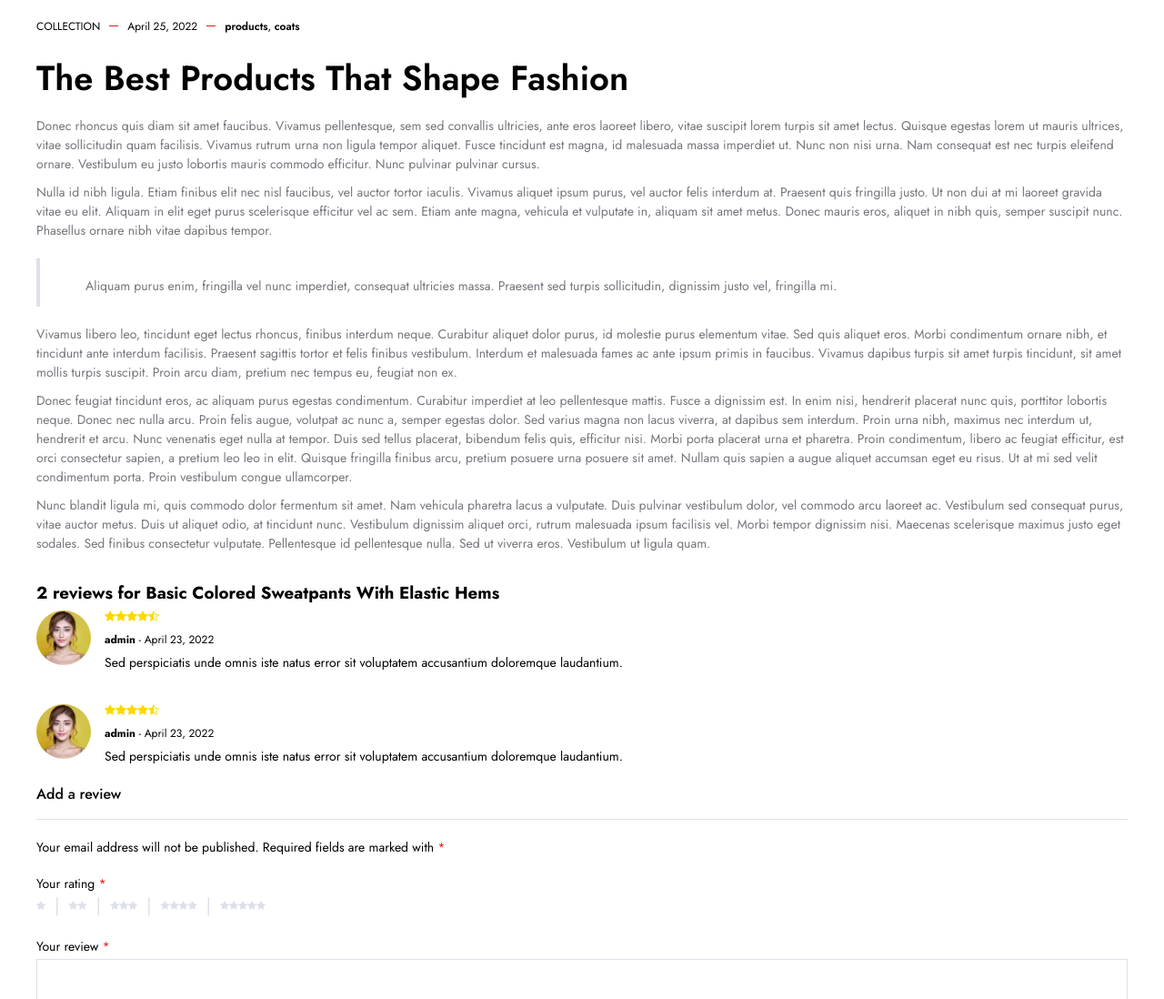
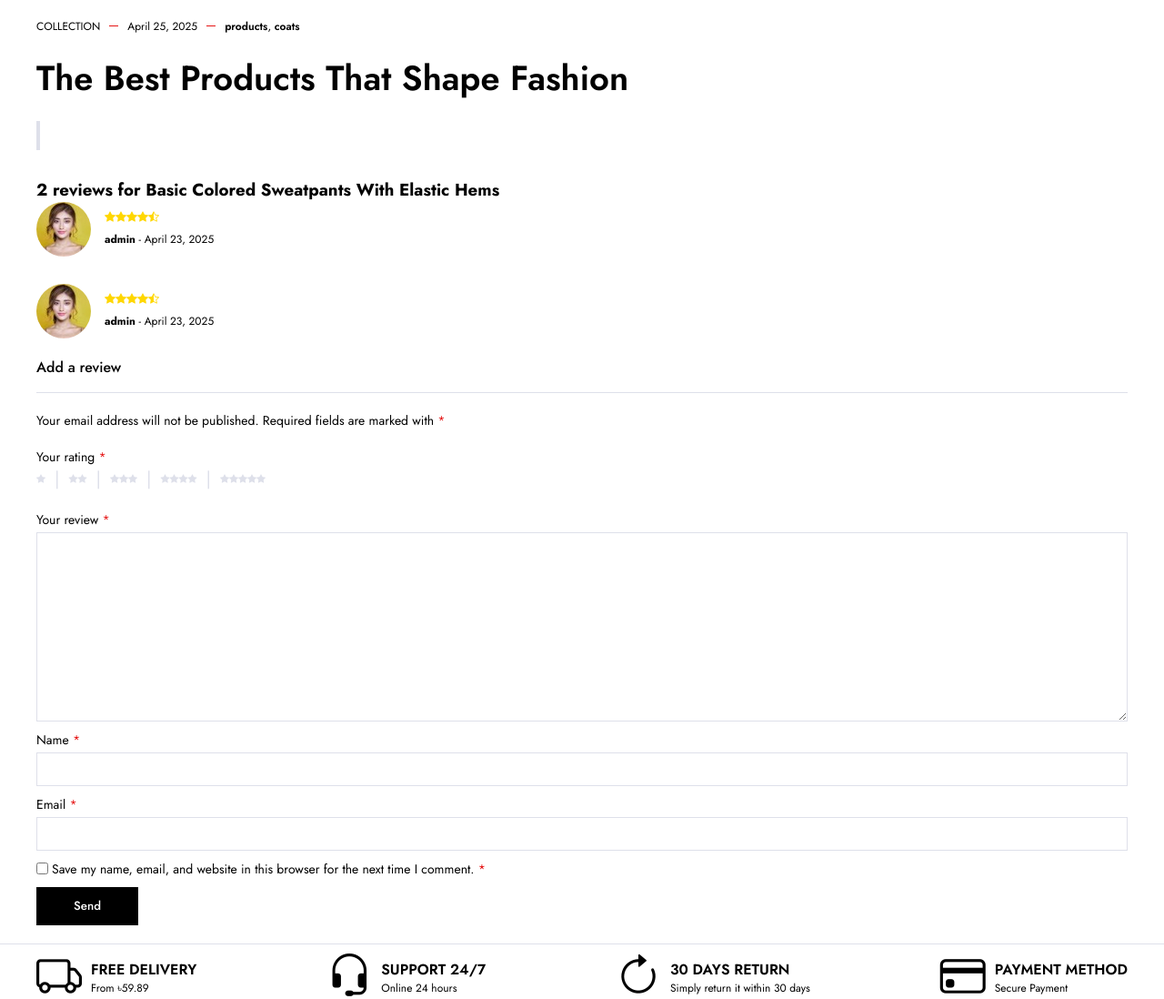
Before and after one commit to 2021-3-60-300-code/e-commerce-project, a plain HTML site: page single-blog.html in a window 1280 px wide. Shown: the part 920-2018 px from the top of the page at 91% size. Drawn offline with nearby package versions, Linux system fonts and the light colour scheme.

Commit message:
Update single-blog.html

```diff
--- a/single-blog.html
+++ b/single-blog.html
@@ -29,7 +29,7 @@
                         <i class="bi bi-list"></i>
                     </div>
                     <div class="header-left">
-                        <a href="/" class="logo">LOGO</a>
+                        <a href="/" class="logo">Smart Shopping</a>
                     </div>
                     <div class="header-center">
                         <nav class="navigation">
@@ -104,7 +104,7 @@
                                                     JOIN THE LAYERING GANG
                                                 </h3>
                                                 <h4 class="megamenu-single-subtitle">
-                                                    Suspendisse faucibus nunc et pellentesque
+
                                                 </h4>
                                                 <a href="#" class="megamenu-single-button btn btn-sm">Shop Now</a>
                                             </div>
@@ -168,7 +168,7 @@
                         <div class="search-info">
                             <h4>Analogue Resin Strap</h4>
                             <span class="search-sku">SKU : PD0016</span>
-                            <span class="search-price">$108.00</span>
+                            <span class="search-price">৳108.00</span>
                         </div>
                     </a>
                     <a href="#" class="result-item">
@@ -176,7 +176,7 @@
                         <div class="search-info">
                             <h4>Analogue Resin Strap</h4>
                             <span class="search-sku">SKU : PD0016</span>
-                            <span class="search-price">$108.00</span>
+                            <span class="search-price">৳108.00</span>
                         </div>
                     </a>
                 </div>
@@ -204,7 +204,7 @@
                         </div>
                         <div class="blog-date">
                             <a href="#">
-                                April 25, 2022
+                                April 25, 2025
                             </a>
                         </div>
                         <div class="blog-tags">
@@ -217,54 +217,24 @@
                     </h1>
                     <div class="blog-content">
                         <p>
-                            Donec rhoncus quis diam sit amet faucibus. Vivamus pellentesque, sem sed convallis
-                            ultricies, ante eros laoreet libero, vitae suscipit lorem turpis sit amet lectus. Quisque
-                            egestas lorem ut mauris ultrices, vitae sollicitudin quam facilisis. Vivamus rutrum urna non
-                            ligula tempor aliquet. Fusce tincidunt est magna, id malesuada massa imperdiet ut. Nunc non
-                            nisi urna. Nam consequat est nec turpis eleifend ornare. Vestibulum eu justo lobortis mauris
-                            commodo efficitur. Nunc pulvinar pulvinar cursus.
+
                         </p>
                         <p>
-                            Nulla id nibh ligula. Etiam finibus elit nec nisl faucibus, vel auctor tortor iaculis.
-                            Vivamus aliquet ipsum purus, vel auctor felis interdum at. Praesent quis fringilla justo. Ut
-                            non dui at mi laoreet gravida vitae eu elit. Aliquam in elit eget purus scelerisque
-                            efficitur vel ac sem. Etiam ante magna, vehicula et vulputate in, aliquam sit amet metus.
-                            Donec mauris eros, aliquet in nibh quis, semper suscipit nunc. Phasellus ornare nibh vitae
-                            dapibus tempor.
+
                         </p>
                         <blockquote>
                             <p>
-                                Aliquam purus enim, fringilla vel nunc imperdiet, consequat ultricies massa. Praesent
-                                sed turpis sollicitudin, dignissim justo vel, fringilla mi.
+
                             </p>
                         </blockquote>
                         <p>
-                            Vivamus libero leo, tincidunt eget lectus rhoncus, finibus interdum neque. Curabitur aliquet
-                            dolor purus, id molestie purus elementum vitae. Sed quis aliquet eros. Morbi condimentum
-                            ornare nibh, et tincidunt ante interdum facilisis. Praesent sagittis tortor et felis finibus
-                            vestibulum. Interdum et malesuada fames ac ante ipsum primis in faucibus. Vivamus dapibus
-                            turpis sit amet turpis tincidunt, sit amet mollis turpis suscipit. Proin arcu diam, pretium
-                            nec tempus eu, feugiat non ex.
+
                         </p>
                         <p>
-                            Donec feugiat tincidunt eros, ac aliquam purus egestas condimentum. Curabitur imperdiet at
-                            leo pellentesque mattis. Fusce a dignissim est. In enim nisi, hendrerit placerat nunc quis,
-                            porttitor lobortis neque. Donec nec nulla arcu. Proin felis augue, volutpat ac nunc a,
-                            semper egestas dolor. Sed varius magna non lacus viverra, at dapibus sem interdum. Proin
-                            urna nibh, maximus nec interdum ut, hendrerit et arcu. Nunc venenatis eget nulla at tempor.
-                            Duis sed tellus placerat, bibendum felis quis, efficitur nisi. Morbi porta placerat urna et
-                            pharetra. Proin condimentum, libero ac feugiat efficitur, est orci consectetur sapien, a
-                            pretium leo leo in elit. Quisque fringilla finibus arcu, pretium posuere urna posuere sit
-                            amet. Nullam quis sapien a augue aliquet accumsan eget eu risus. Ut at mi sed velit
-                            condimentum porta. Proin vestibulum congue ullamcorper.
+
                         </p>
                         <p>
-                            Nunc blandit ligula mi, quis commodo dolor fermentum sit amet. Nam vehicula pharetra lacus a
-                            vulputate. Duis pulvinar vestibulum dolor, vel commodo arcu laoreet ac. Vestibulum sed
-                            consequat purus, vitae auctor metus. Duis ut aliquet odio, at tincidunt nunc. Vestibulum
-                            dignissim aliquet orci, rutrum malesuada ipsum facilisis vel. Morbi tempor dignissim nisi.
-                            Maecenas scelerisque maximus justo eget sodales. Sed finibus consectetur vulputate.
-                            Pellentesque id pellentesque nulla. Sed ut viverra eros. Vestibulum ut ligula quam.
+
                         </p>
                     </div>
                 </div>
@@ -299,12 +269,11 @@
                                 <div class="comment-meta">
                                     <strong>admin</strong>
                                     <span>-</span>
-                                    <time>April 23, 2022</time>
+                                    <time>April 23, 2025</time>
                                 </div>
                                 <div class="comment-description">
                                     <p>
-                                        Sed perspiciatis unde omnis iste natus error sit voluptatem
-                                        accusantium doloremque laudantium.
+
                                     </p>
                                 </div>
                             </div>
@@ -334,12 +303,11 @@
                                 <div class="comment-meta">
                                     <strong>admin</strong>
                                     <span>-</span>
-                                    <time>April 23, 2022</time>
+                                    <time>April 23, 2025</time>
                                 </div>
                                 <div class="comment-description">
                                     <p>
-                                        Sed perspiciatis unde omnis iste natus error sit voluptatem
-                                        accusantium doloremque laudantium.
+
                                     </p>
                                 </div>
                             </div>
@@ -438,7 +406,7 @@
                     <i class="bi bi-truck"></i>
                     <div class="policy-texts">
                         <strong>FREE DELIVERY</strong>
-                        <span>From $59.89</span>
+                        <span>From ৳59.89</span>
                     </div>
                 </li>
                 <li class="policy-item">
@@ -480,7 +448,7 @@
                                 </h3>
                                 <p class="subscribe-desc">
                                     We'll email you a voucher worth $10 off your first order
-                                    over $50.
+                                    over ৳50.
                                 </p>
                             </div>
                             <div class="footer-subscribe-bottom">
@@ -498,7 +466,7 @@
                     <div class="contact-wrapper">
                         <div class="footer-contact-top">
                             <h3 class="contact-title">Need help? <br>
-                                (+90) 123 456 78 90
+                                (+880) 1924546082
                             </h3>
                             <p class="contact-desc">We are available 8:00am – 7:00pm
                             </p>
@@ -527,16 +495,14 @@
                 <div class="footer-widgets">
                     <div class="brand-info">
                         <div class="footer-logo">
-                            <a href="/" class="logo">LOGO</a>
+                            <a href="/" class="logo">Smart Shopping</a>
                         </div>
                         <div class="footer-desc">
-                            Quis ipsum suspendisse ultrices gravida. Risus commodo viverra maecenas accumsan lacus vel
-                            facilisis in
-                            termapol.
+
                         </div>
                         <div class="footer-contact">
                             <p>
-                                <a href="tel:123456789">(+800) 1234 5678 90</a> -
+                                <a href="tel:123456789">(+880) 1924546082</a> -
                                 <a href="mailto:info@example.com">info@example.com</a>
                             </p>
                         </div>
```
